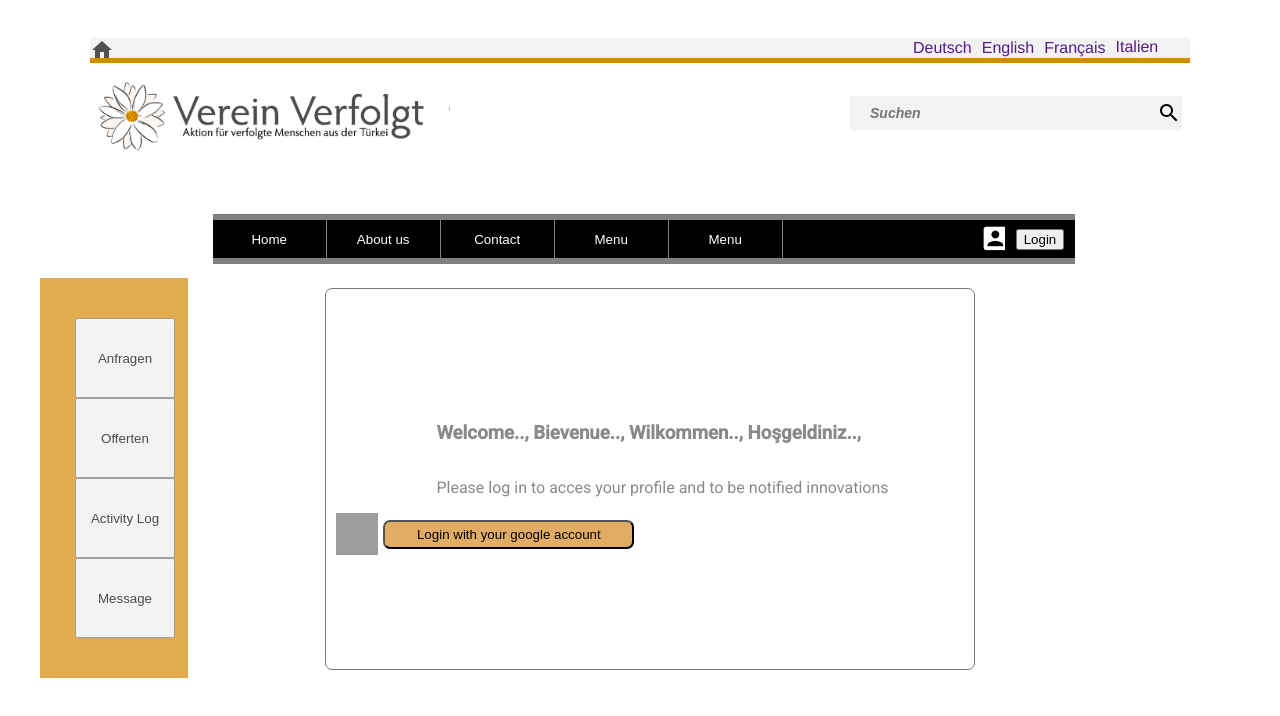
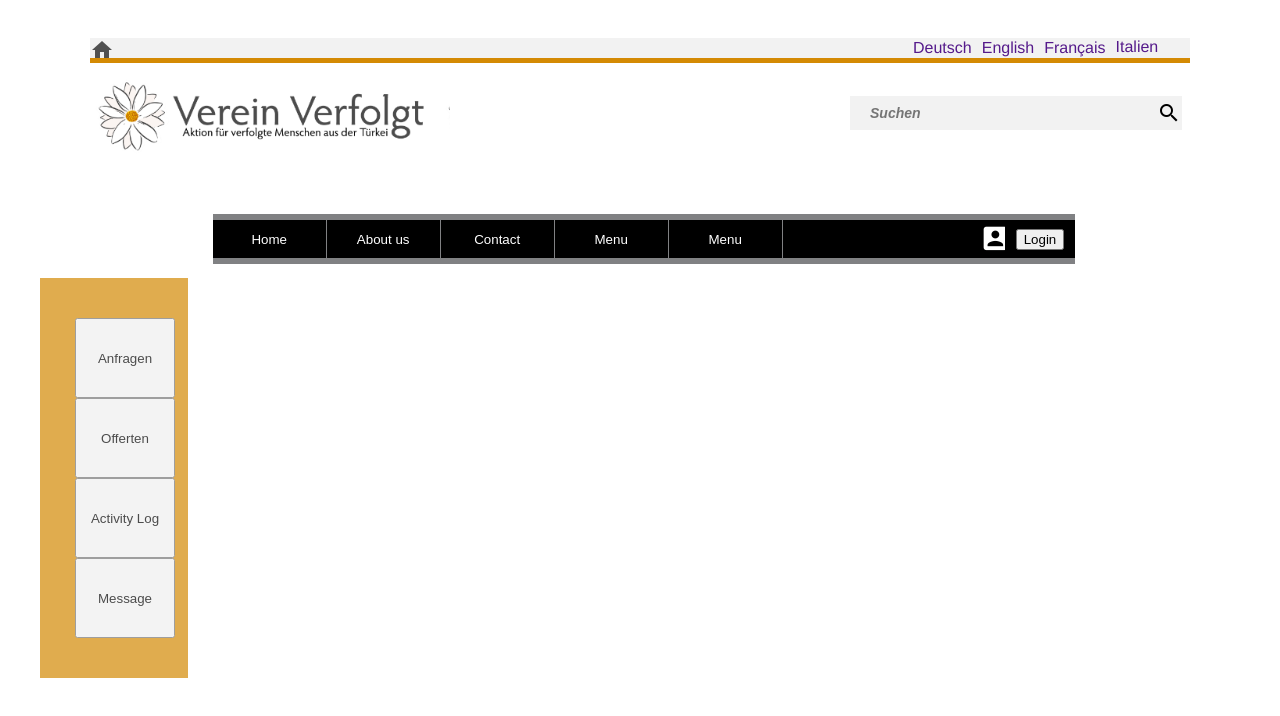
Before and after one commit to itclub-oberland/efgm-client, an Angular app: page / in a window 1280 px wide. Shown: the top 716 px of the page. Built offline with nearby package versions, Linux system fonts and the light colour scheme; grey boxes are pictures that could not be loaded.

Commit message:
Navbar ayar

```diff
--- a/src/app/app-routing.module.ts
+++ b/src/app/app-routing.module.ts
@@ -1,6 +1,7 @@
 import { NgModule } from '@angular/core';
 import { Routes, RouterModule } from '@angular/router';
 import { LoginPageComponent } from './login-page/login-page.component';
+import { AppComponent } from './app.component';
 
 
 
@@ -10,9 +11,8 @@ import { LoginPageComponent } from './login-page/login-page.component';
 
 
 const routes: Routes = [
-  { path: '', component: LoginPageComponent },
-  { path: 'LoginPageComponent', component: LoginPageComponent},
-  { path: 'LoginPageComponent', component: LoginPageComponent}
+  { path: '', component:AppComponent },
+  { path: 'login', component: LoginPageComponent}
 ];
 
 @NgModule({
--- a/src/app/app.component.html
+++ b/src/app/app.component.html
@@ -1,6 +1,9 @@
+
+
+
 <!--The content below is only a placeholder and can be replaced.-->
 
  <app-header></app-header>
  <app-navbar></app-navbar>
  <app-dashboardnav></app-dashboardnav>
-<router-outlet></router-outlet>
+<!-- <router-outlet></router-outlet> -->
--- a/src/app/header/header.component.html
+++ b/src/app/header/header.component.html
@@ -1,4 +1,3 @@
-<link href="https://fonts.googleapis.com/icon?family=Material+Icons" rel="stylesheet">
 
 <div style="text-align:center"></div>
 <div id="main">
```
Also changed, not shown: src/app/navbar/navbar.component.html (+6 -4 lines).
